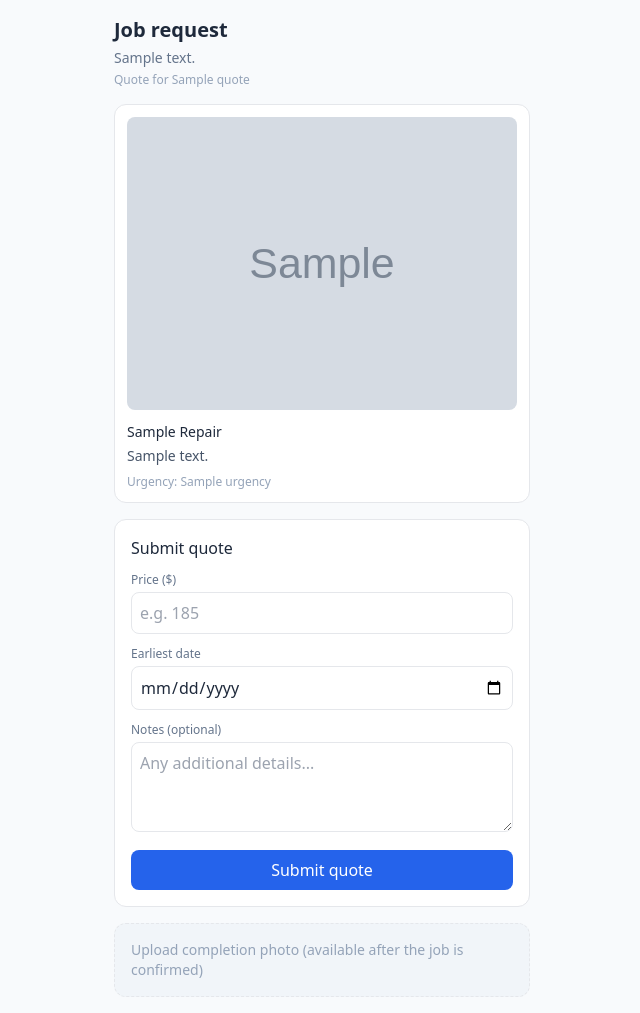
After one commit to Anushree876/mendly-maintenance-agent, a FastAPI app: template app/templates/vendor_issue.html in a window 1280 px wide. The commit adds this page. Shown: the whole page, without its empty margins (318-958 px from the left). Run offline with FastAPI, Linux system fonts and the light colour scheme; the template is opened without the code that fills it: most values are stand-ins (such as "Sample title", 1, 10 or a date in 2020); grey boxes marked "Sample" are stand-in pictures; some libraries are stand-ins or nearby versions.

Commit message:
Vendor invites, private links, and quotes

```diff
--- a/app/main.py
+++ b/app/main.py
@@ -87,8 +87,66 @@ def status_page(request: Request, issue_id: int):
     prop = conn.execute("SELECT * FROM properties WHERE id = ?", (issue["property_id"],)).fetchone()
     events = [dict(r) for r in conn.execute(
         "SELECT * FROM events WHERE issue_id = ? ORDER BY id", (issue_id,)).fetchall()]
+    quotes = [dict(r) for r in conn.execute(
+        """SELECT q.*, v.name AS vendor_name, v.is_simulated FROM quotes q
+           JOIN vendors v ON v.id = q.vendor_id WHERE q.issue_id = ? ORDER BY q.id""",
+        (issue_id,)).fetchall()]
+    conn.close()
+    base_url = os.getenv("BASE_URL", "http://127.0.0.1:8000")
+    return templates.TemplateResponse(
+        request, "tenant_status.html",
+        {"issue": issue, "property": dict(prop), "events": events,
+         "quotes": quotes, "base_url": base_url},
+    )
+def get_quote_by_token(token):
+    conn = db.get_conn()
+    row = conn.execute(
+        """SELECT q.*, v.name AS vendor_name FROM quotes q
+           JOIN vendors v ON v.id = q.vendor_id WHERE q.token = ?""",
+        (token,),
+    ).fetchone()
+    conn.close()
+    return dict(row) if row else None
+
+
+@app.get("/v/{token}")
+def vendor_page(request: Request, token: str):
+    quote = get_quote_by_token(token)
+    if not quote:
+        raise HTTPException(404, "This link is not valid.")
+    issue = db.get_issue(quote["issue_id"])
+    conn = db.get_conn()
+    prop = conn.execute("SELECT * FROM properties WHERE id = ?", (issue["property_id"],)).fetchone()
     conn.close()
     return templates.TemplateResponse(
-        request, "tenant_status.html",
-        {"issue": issue, "property": dict(prop), "events": events},
+        request, "vendor_issue.html",
+        {"quote": quote, "issue": issue, "property": dict(prop)},
     )
+
+
+@app.post("/v/{token}/quote")
+def vendor_quote(
+    token: str,
+    price: float = Form(...),
+    earliest_date: str = Form(...),
+    notes: str = Form(""),
+):
+    quote = get_quote_by_token(token)
+    if not quote:
+        raise HTTPException(404, "This link is not valid.")
+    if quote["status"] != "invited":
+        return RedirectResponse(f"/v/{token}", status_code=303)
+    if price <= 0 or price > 100000:
+        raise HTTPException(400, "Please enter a valid price.")
+
+    conn = db.get_conn()
+    conn.execute(
+        """UPDATE quotes SET price = ?, earliest_date = ?, notes = ?, status = 'submitted'
+           WHERE token = ?""",
+        (price, earliest_date, notes[:500], token),
+    )
+    conn.commit()
+    conn.close()
+    db.add_event(quote["issue_id"], quote["vendor_name"], "Quote submitted", f"${price:.0f}")
+    agent.check_all_quotes_in(quote["issue_id"])
+    return RedirectResponse(f"/v/{token}", status_code=303)
--- a/app/seed.py
+++ b/app/seed.py
@@ -33,6 +33,9 @@ def run():
         ("BrightFix Electric", "electrical", "book@brightfix.example", "brightfix@example.com", 4.8, 1),
         ("CoolRight HVAC", "hvac", "service@coolright.example", "coolright@example.com", 4.4, 1),
         ("Handy Hands Maintenance", "general", "team@handyhands.example", "handyhands@example.com", 4.3, 1),
+        ("Spark Electric Co", "electrical", "jobs@sparkelectric.example", "spark@example.com", 4.5, 1),
+        ("Frost HVAC Pros", "hvac", "book@frosthvac.example", "frost@example.com", 4.6, 1),
+        ("FixRight Handyman", "general", "hello@fixright.example", "fixright@example.com", 4.4, 1),
     ]
     for v in vendors:
         c.execute(
--- /dev/null
+++ b/app/templates/vendor_issue.html
@@ -0,0 +1,48 @@
+{% extends "base.html" %}
+{% block content %}
+<h1 class="text-xl font-semibold mb-1">Job request</h1>
+<p class="text-sm text-slate-500 mb-1">{{ property.address }}</p>
+<p class="text-xs text-slate-400 mb-4">Quote for {{ quote.vendor_name }}</p>
+
+<div class="bg-white rounded-xl border p-3 mb-4">
+  <img src="/static/uploads/{{ issue.photo_path }}" class="rounded-lg w-full mb-3">
+  <div class="text-sm font-medium capitalize">{{ issue.repair_type }} repair</div>
+  <div class="text-sm text-slate-600 mt-1">{{ issue.message }}</div>
+  <div class="text-xs text-slate-400 mt-2">Urgency: {{ issue.urgency }}</div>
+</div>
+
+{% if quote.status == 'invited' %}
+<form method="post" action="/v/{{ quote.token }}/quote" class="bg-white rounded-xl border p-4 space-y-3 mb-4">
+  <h2 class="font-medium">Submit quote</h2>
+  <div>
+    <label class="block text-xs text-slate-500 mb-1">Price ($)</label>
+    <input type="number" step="0.01" min="1" name="price" required placeholder="e.g. 185"
+           class="w-full border rounded-lg p-2">
+  </div>
+  <div>
+    <label class="block text-xs text-slate-500 mb-1">Earliest date</label>
+    <input type="date" name="earliest_date" required class="w-full border rounded-lg p-2">
+  </div>
+  <div>
+    <label class="block text-xs text-slate-500 mb-1">Notes (optional)</label>
+    <textarea name="notes" rows="3" maxlength="500" placeholder="Any additional details..."
+              class="w-full border rounded-lg p-2"></textarea>
+  </div>
+  <button class="w-full bg-blue-600 text-white rounded-lg py-2 font-medium">Submit quote</button>
+</form>
+{% elif quote.status == 'submitted' %}
+<div class="bg-green-50 border border-green-200 rounded-xl p-4 mb-4 text-sm">
+  <div class="font-medium text-green-800">Quote submitted</div>
+  <div class="text-green-700 mt-1">${{ "%.0f"|format(quote.price) }}, earliest {{ quote.earliest_date }}</div>
+  <div class="text-green-700 mt-1">We will contact you if you are selected.</div>
+</div>
+{% else %}
+<div class="bg-slate-100 border rounded-xl p-4 mb-4 text-sm text-slate-600">
+  This job is no longer open for quotes.
+</div>
+{% endif %}
+
+<div class="bg-slate-100 border border-dashed rounded-xl p-4 text-sm text-slate-400">
+  Upload completion photo (available after the job is confirmed)
+</div>
+{% endblock %}
```
Also changed, not shown: app/agent.py (+75 -1 lines), app/templates/tenant_status.html (+22 -0 lines).
